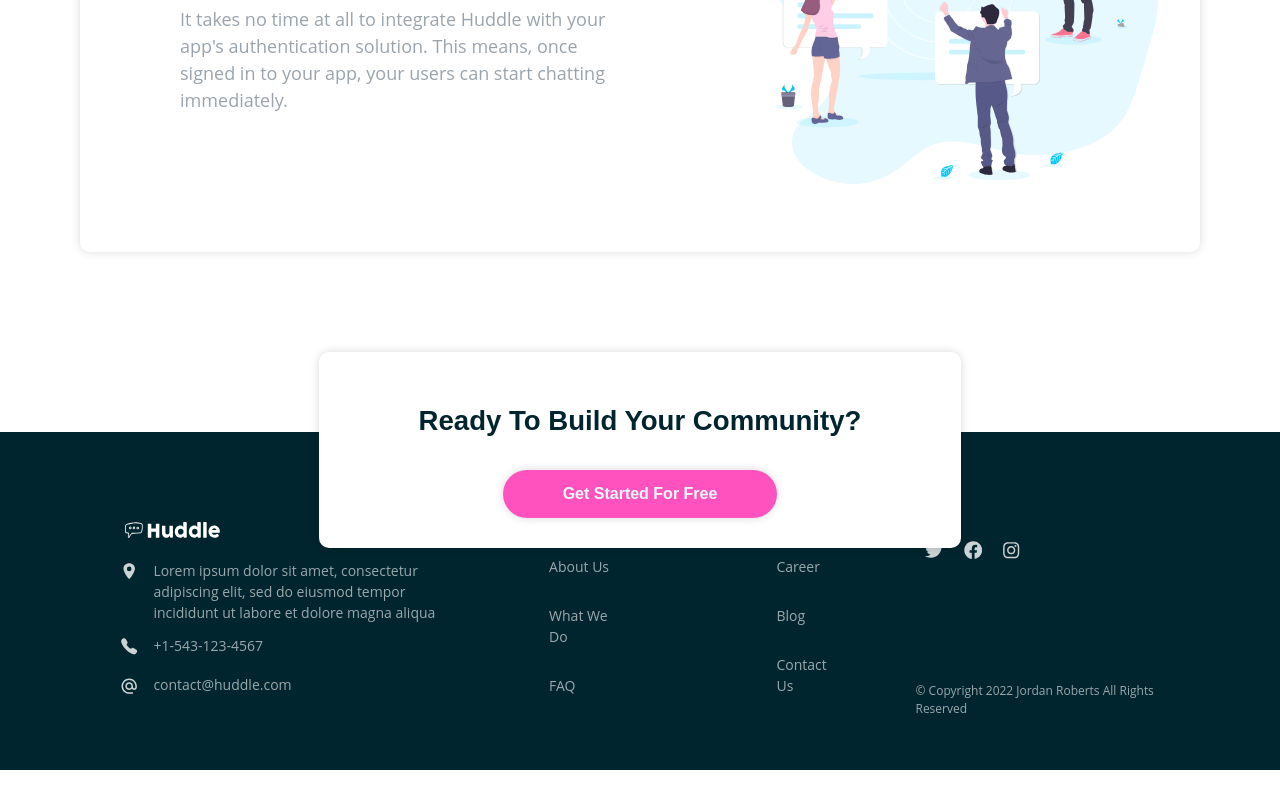
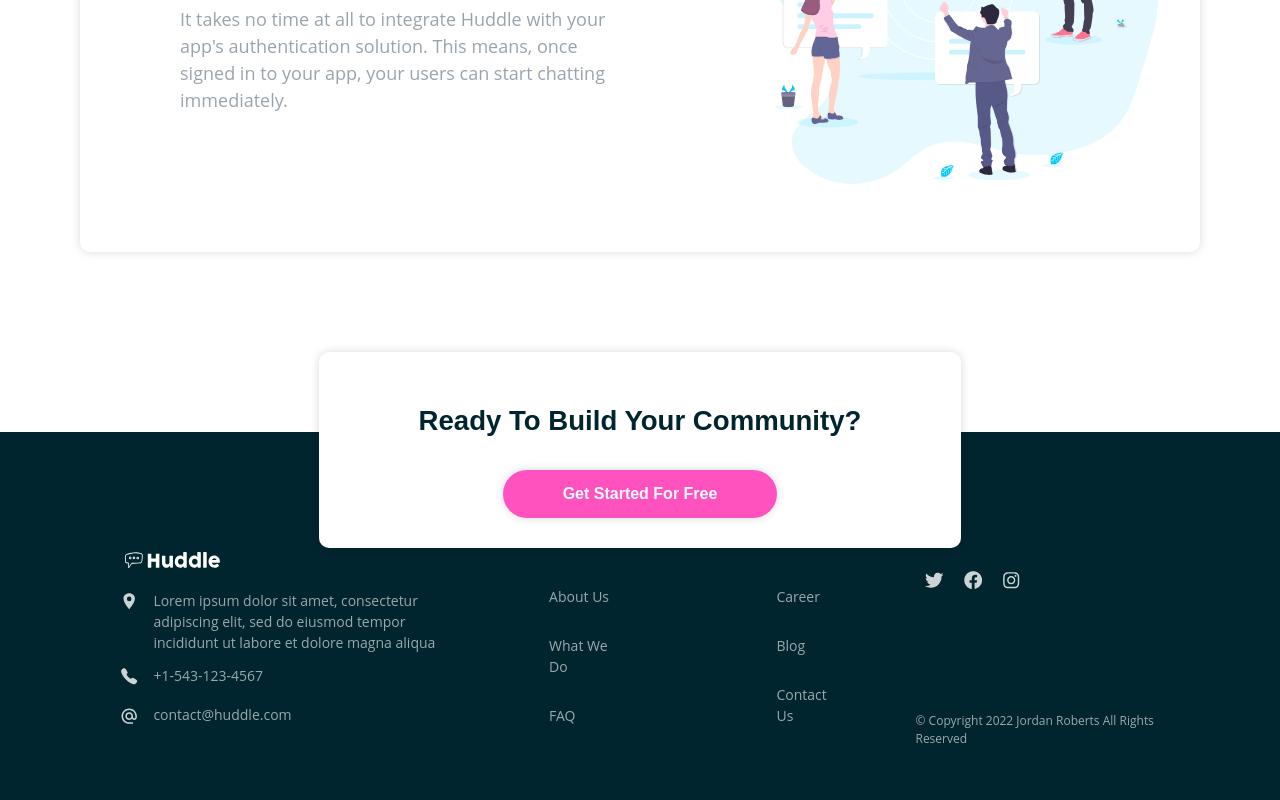
Before and after one commit to FlapShatner/huddle, a React (Vite) app: page / in a window 1280 px wide. Shown: the part 1969-2769 px from the top of the page. Before the commit the page ends 2739 px from the top, so only its background shows below. Built offline with nearby package versions, Linux system fonts and the light colour scheme.

Commit message:
adjust padding in footer

```diff
--- a/src/components/Footer/Footer.styled.js
+++ b/src/components/Footer/Footer.styled.js
@@ -10,7 +10,7 @@ export const FlexCol = styled.div`
 `
 export const FooterContainer = styled.div`
   background-color: ${({ theme }) => theme.colors.darkCyan};
-  padding: 90px 60px 40px;
+  padding: 120px 60px 40px;
   z-index: 1;
 `
 export const LogoWhite = styled.img`
```
